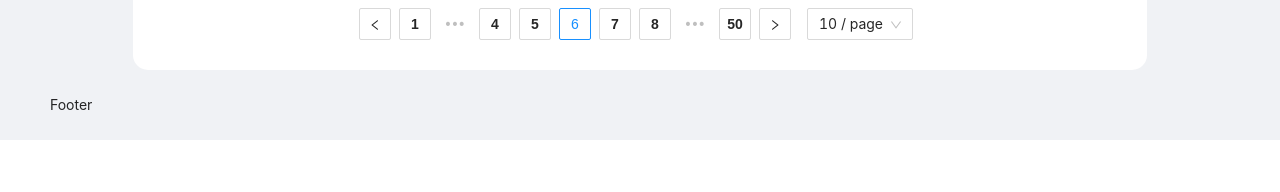
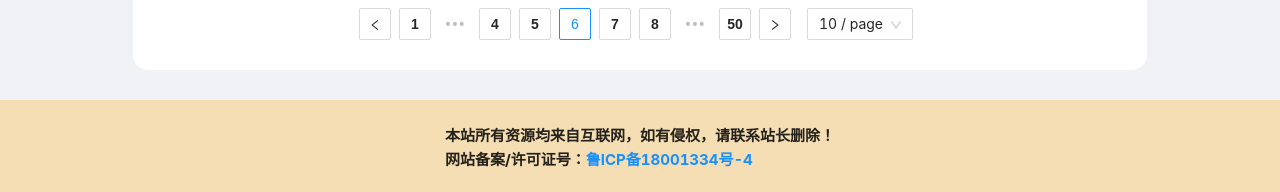
Before and after one commit to pencil123/zlk-front, a React (Create React App) app: page / in a window 1280 px wide. Shown: the part 898-1090 px from the top of the page. Before the commit the page ends 1038 px from the top, so only its background shows below. Built offline with nearby package versions, Linux system fonts and the light colour scheme.

Commit message:
edit footer

```diff
--- a/src/components/footer/footer.jsx
+++ b/src/components/footer/footer.jsx
@@ -1,15 +1,21 @@
-import React, { Component } from 'react'
-import { Layout } from 'antd'
+import React, { Component } from "react";
+import { Layout, Row, Col } from "antd";
+import "./footer.less";
 const { Footer } = Layout;
 
 export class MyFooter extends Component {
-    render() {
-        return (
-          <Footer>
-              Footer
-          </Footer>
-        )
-    }
+  render() {
+    return (
+      <Footer style={{backgroundColor:"wheat",marginTop:30}}>
+        <Row style={{ justifyContent: "center", alignItems: "center"}}>
+          <Col className="footer">
+            <span>本站所有资源均来自互联网，如有侵权，请联系站长删除！</span>
+            <i>网站备案/许可证号：<a href="https://beian.miit.gov.cn/">鲁ICP备18001334号-4</a></i>
+          </Col>
+        </Row>
+      </Footer>
+    );
+  }
 }
 
-export default MyFooter
+export default MyFooter;
--- /dev/null
+++ b/src/components/footer/footer.less
@@ -0,0 +1,11 @@
+.footer{
+    font-size: 15px;
+    font-weight: bolder;
+    span{
+        display: block;
+    }
+    i{
+        font-style: normal;
+        display: block;
+    }
+}
```
